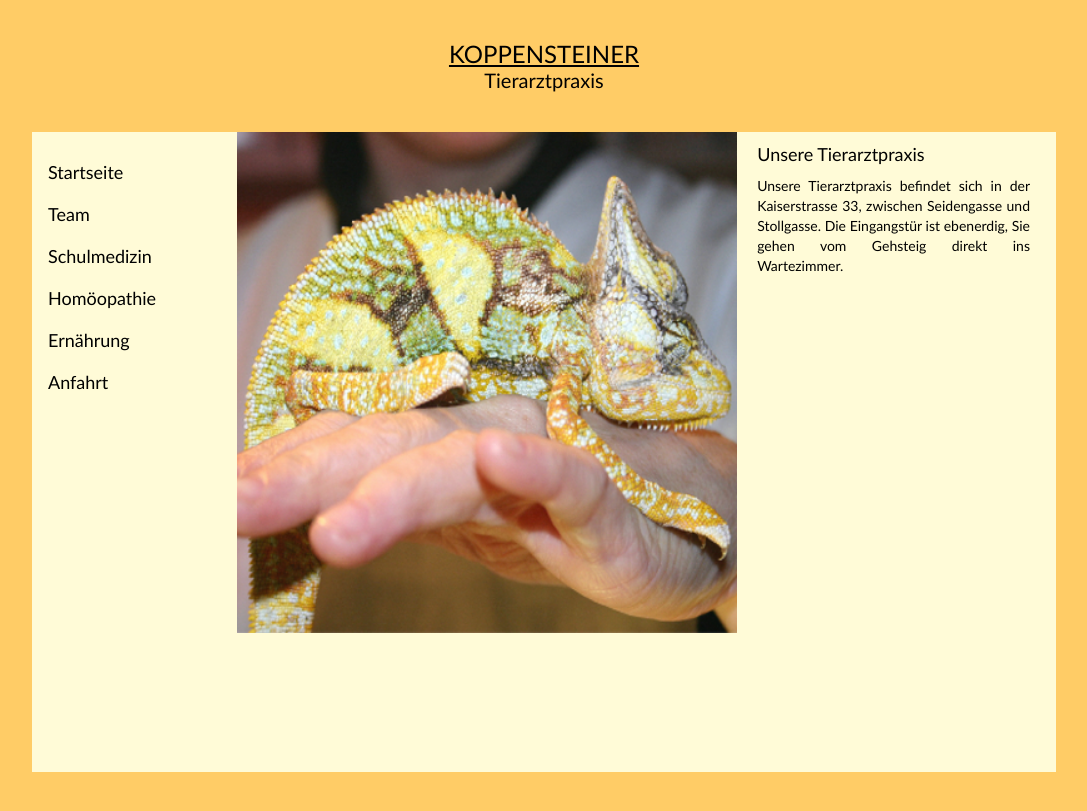
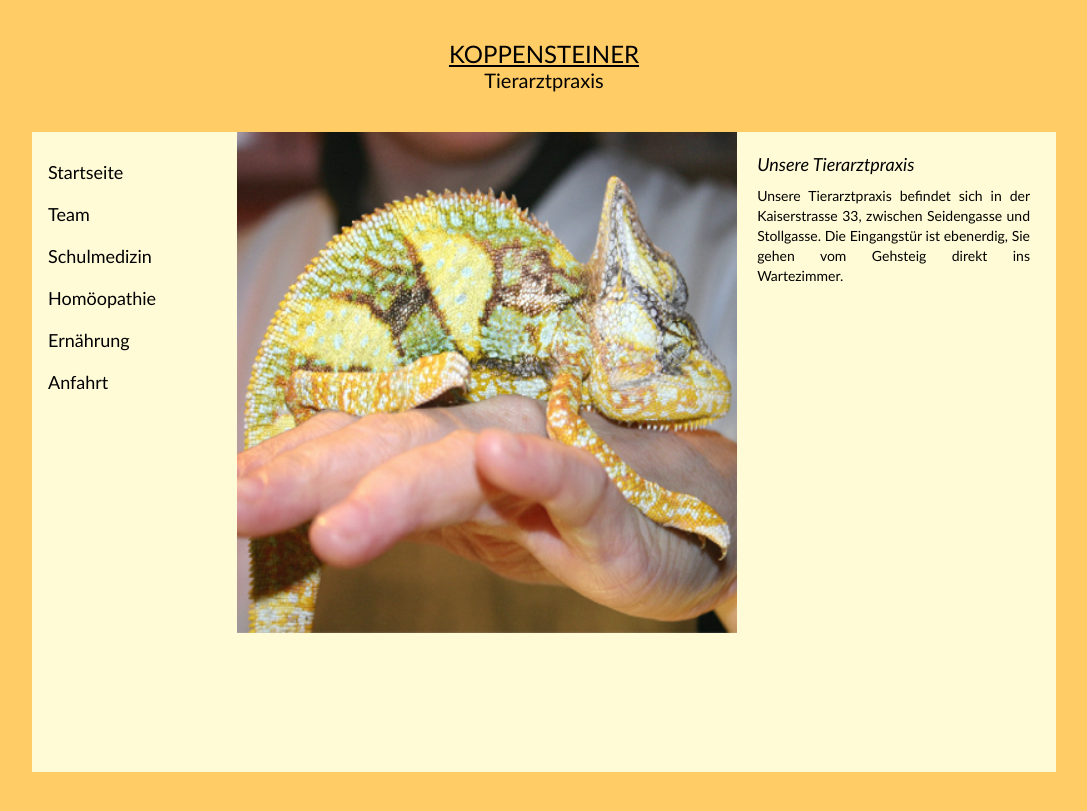
Before and after one commit to richardtraindl/tierarztpraxis-kaiserstrasse.at, a Jekyll site: the page built from praxis.html, in a window 1280 px wide. Shown: the top 811 px of the page, without its empty margins (96-1183 px from the left). Built offline with Jekyll 4.4.1, drawn with Linux system fonts in a browser that asks for light colours.

Commit message:
Update desktop3.css

```diff
--- a/styles/desktop3.css
+++ b/styles/desktop3.css
@@ -61,7 +61,7 @@ header p {
 }
 
 .content2 {
-	padding: 10px 10px 0px 10px;
+	padding: 20px 10px 0px 10px;
 	width: 36%;
 }
 
@@ -181,3 +181,7 @@ img {
 article#team ul, article#team li {
 	text-align: left;
 }
+
+section h2 {
+	font-style: italic;
+}
```
